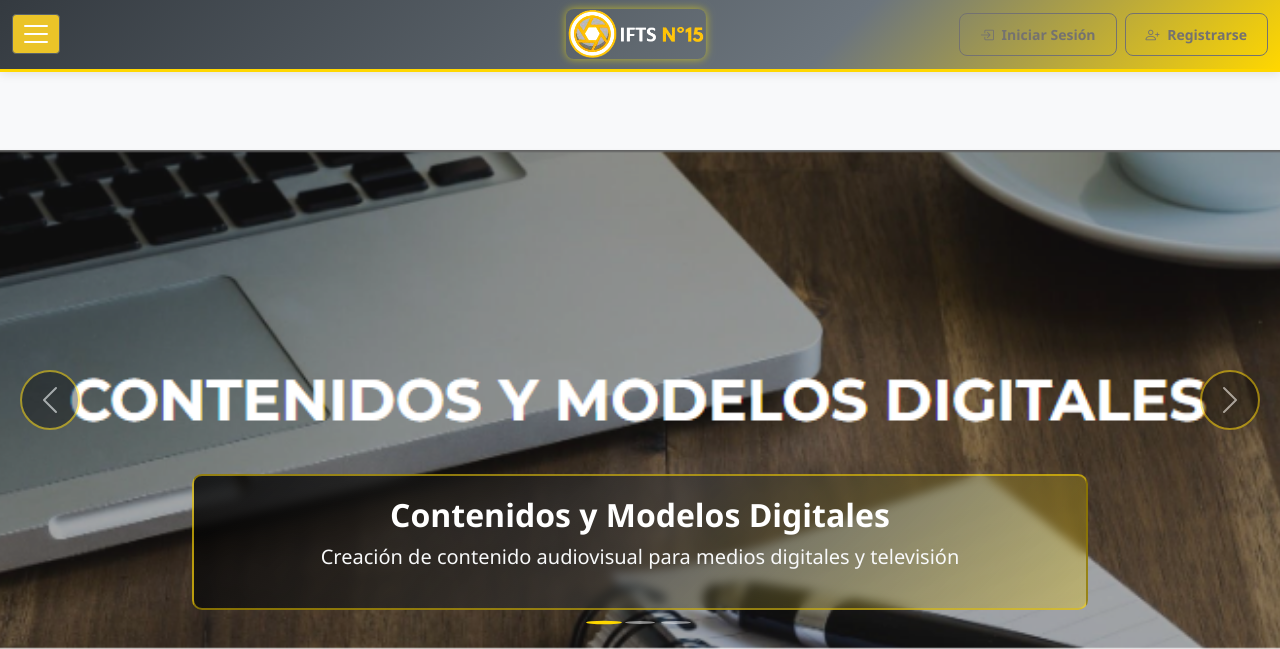
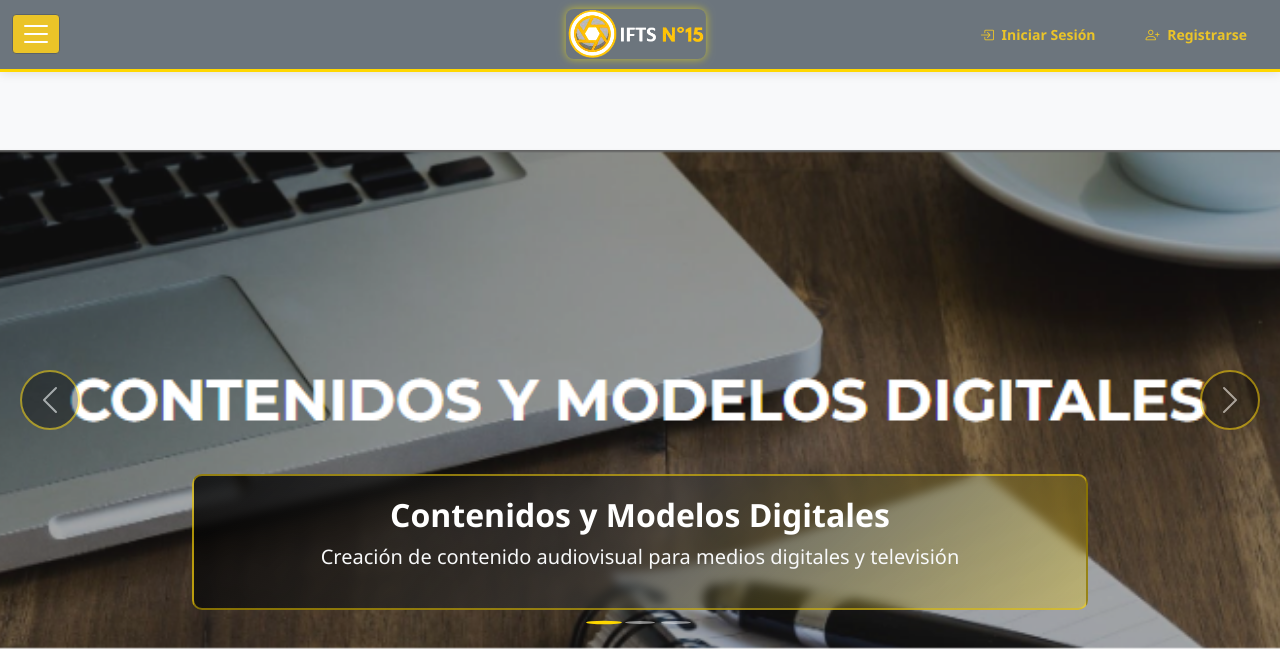
Before and after one commit to LosMuchachosDelInap/Ifts15, a PHP site: page /Mis_Proyectos/ in a window 1280 px wide. Shown: the top 649 px of the page. Run offline with PHP 8.4, Linux system fonts and the light colour scheme; data comes from the database, SQL or seed files in the repository; data that the repository does not hold is empty.

Commit message:
se seca el gradiant del navbar y el borde de los botones

```diff
--- a/src/Css/navbarCss.css
+++ b/src/Css/navbarCss.css
@@ -11,12 +11,13 @@ Archivo: src/Css/navbarCss.css
 
 /* Navbar con gradiente institucional */
 .navbar-gradient {
-  background: linear-gradient(
+ /* background: linear-gradient(
     135deg,
     #343a40 0%,
     #6c757d 65%,
     #ffd700 100%
-  ) !important;
+  ) !important;*/
+   background: #6c757d !important;
   border-bottom: 3px solid var(--primary-color);
   box-shadow: 0 2px 10px rgba(0, 0, 0, 0.1);
   min-height: 70px;
@@ -239,8 +240,10 @@ font-weight: 1000;
 
 /* estilos personalizados para Registrarse */
 .navbar .btn.btn-outline-light {
-border-color: rgb(116, 114, 112);
-color: rgb(116, 114, 112);
+/*border-color: rgb(116, 114, 112);
+color: rgb(116, 114, 112);*/
+border-color: transparent;
+color: #ebc428 !important;;
 font-weight: 1000;
 }
 
```
